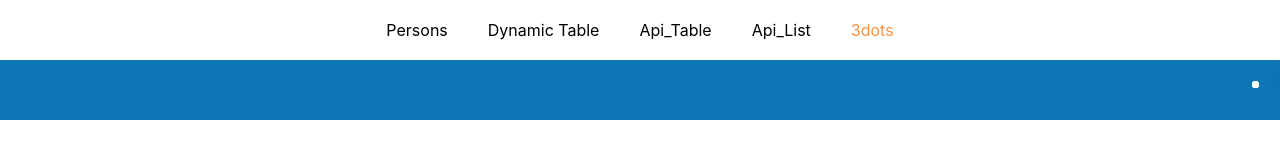
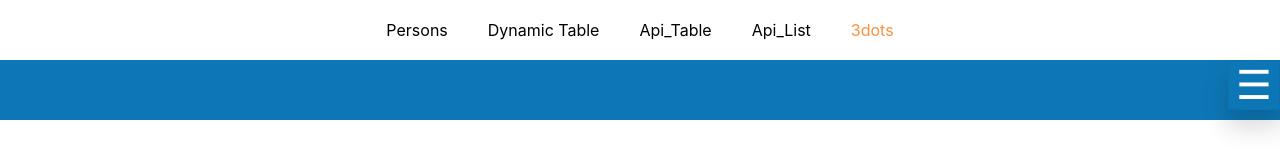
Before and after one commit to Gagandeep-Kaur-01/React, a React (Create React App) app in the folder routing_assignment/: page /dropdown in a window 1280 px wide. Shown: the top 160 px of the page. Built offline with nearby package versions, Linux system fonts and the light colour scheme.

Commit message:
replaced 3 dots buttons with 3 lines button

```diff
--- a/routing_assignment/src/Components/3dots/dropdown.js
+++ b/routing_assignment/src/Components/3dots/dropdown.js
@@ -6,16 +6,17 @@ class Dropdown extends Component {
         super(props);
         this.container = React.createRef();
         this.state = {
-            open: false
+            open: false,
         };
     }
 
+
 /*wire up click listeners on the document for mousedown */
     componentDidMount() {
-       document.addEventListener("mousedown", this.ClickOutside);
+        document.addEventListener("mousedown", this.ClickOutside);
     }
     componentWillUnmount() {
-       document.removeEventListener("mousedown", this.ClickOutside);
+        document.removeEventListener("mousedown", this.ClickOutside);
     }
 
     showDropdown = () => {
@@ -26,7 +27,7 @@ class Dropdown extends Component {
         });
     };
 
-    /* showDropdown = () => {
+   /* showDropdown = () => {
         this.setState({
             open: true,
         }) , () => {
@@ -49,28 +50,33 @@ class Dropdown extends Component {
         }
     };
 
-
     render() {
-
     return(
         <div className="header" ref={this.container}>
 
             {/*--three dots menu-- */}
             <div class="dropdown">
                 {/*--three dots--*/}
-                <ul className="dropbtn icons btn-right" onClick={this.showDropdown} >
+              {/* <ul className="dropbtn icons btn-right" onClick={this.showDropdown}>
                     <li></li>
                     <li></li>
                     <li></li>
-                </ul>
+                  </ul> */}
+                <button class="button" onClick={this.showDropdown}>
+                  ☰
+                </button>
+
                 {this.state.open && (
-                     <div style={{ float:'right' }} className="dropdown-content">
+                    <div className="dropdown-content">
                      <a href="#home">Home</a>
                      <a href="#about">About</a>
                      <a href="#contact">Contact</a>
-                 </div>
+                    {/* <ul>
+                         <li href="#home">Home</li>
+                         <li href="#about">About</li>
+                        </ul> */}
+                    </div>
                 )}
-
             </div>
 
         </div>
```
